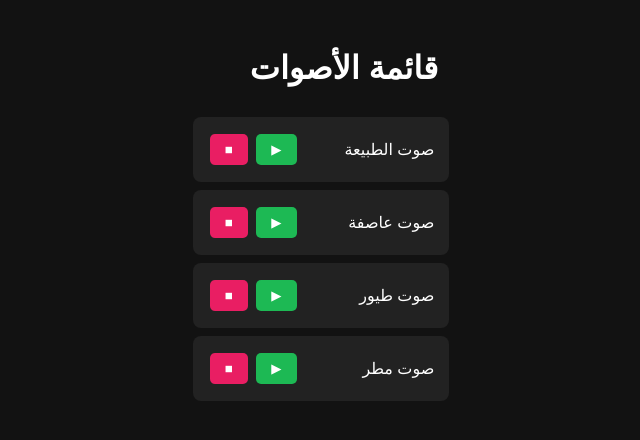
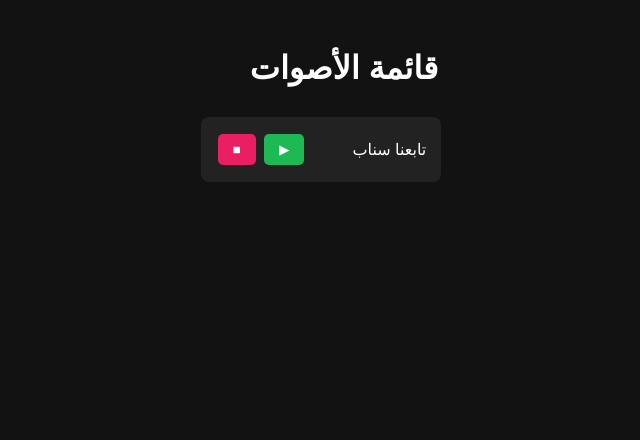
Before and after one commit to Hmood113344/Hamoouud, a plain HTML site: page index.html in a window 1280 px wide. Shown: the whole page, without its empty margins (296-936 px from the left). Drawn offline with Linux system fonts and the light colour scheme.

Commit message:
Update index.html

```diff
--- a/index.html
+++ b/index.html
@@ -17,19 +17,16 @@
     <div id="playlist-container"></div>
 
     <script>
-        // هنا فقط ضيف أسماء ملفاتك (تأكد أن الملفات في مجلد audio)
+        // هنا تضيف ملفاتك الموجودة في مجلد audio
+        // تأكد أن اسم الملف هنا يطابق اسم الملف في GitHub تماماً
         const myAudios = [
-            { name: "صوت الطبيعة", file: "sound1.mp3" },
-            { name: "صوت عاصفة", file: "sound2.mp3" },
-            { name: "صوت طيور", file: "sound3.mp3" },
-            { name: "صوت مطر", file: "sound4.mp3" }
-            // تقدر تضيف أي عدد تبيه هنا بنفس الطريقة
+            { name: "تابعنا سناب", file: "snap.mp3" }
         ];
 
         const container = document.getElementById('playlist-container');
-        let currentAudio = null;
+        const player = new Audio();
 
-        myAudios.forEach((item, index) => {
+        myAudios.forEach((item) => {
             const div = document.createElement('div');
             div.className = 'audio-item';
             div.innerHTML = `
@@ -42,9 +39,8 @@
             container.appendChild(div);
         });
 
-        const player = new Audio();
-        function play(file) {
-            player.src = "audio/" + file;
+        function play(fileName) {
+            player.src = "audio/" + fileName;
             player.play();
         }
         function stop() { player.pause(); player.currentTime = 0; }
```
